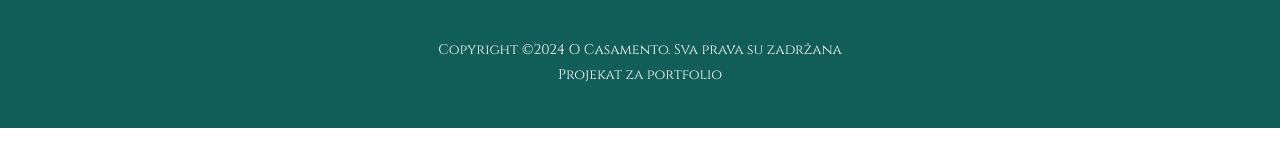
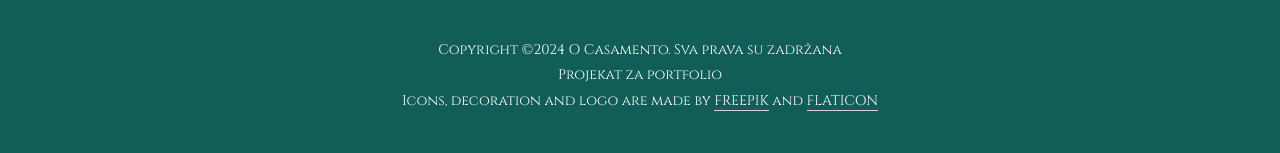
Before and after one commit to DavidMaksic/o-casamento, a website: page index.html in a window 1280 px wide. Shown: the part 6581-6734 px from the top of the page. Before the commit the page ends 6709 px from the top, so only its background shows below. Drawn offline with nearby package versions, Linux system fonts and the light colour scheme; a web font is replaced by a local one.

Commit message:
Added credit.

```diff
--- a/index.html
+++ b/index.html
@@ -1019,7 +1019,21 @@
 
             <p>
                Copyright ©2024 O Casamento. Sva prava su zadržana <br />
-               Projekat za portfolio
+               Projekat za portfolio <br />
+               Icons, decoration and logo are made by
+               <a
+                  class="footer__credit"
+                  href="https://www.freepik.com/"
+                  target="_blank"
+                  >Freepik</a
+               >
+               and
+               <a
+                  class="footer__credit"
+                  href="https://www.flaticon.com/"
+                  target="_blank"
+                  >Flaticon</a
+               >
             </p>
          </footer>
 
--- a/sass/layouts/_footer.scss
+++ b/sass/layouts/_footer.scss
@@ -212,4 +212,21 @@
          color: #fff;
       }
    }
+
+   &__credit {
+      &:link,
+      &:visited {
+         color: var(--cl-neutral-50);
+         transition: all 0.3s;
+         text-decoration: none;
+         text-transform: uppercase;
+         border-bottom: 1px solid var(--cl-neutral-300);
+      }
+
+      &:hover,
+      &:active {
+         color: var(--cl-neutral-300);
+         border-bottom: 1px solid var(--cl-neutral-400);
+      }
+   }
 }
```
Also changed, not shown: css/style.css, 1 other file.
